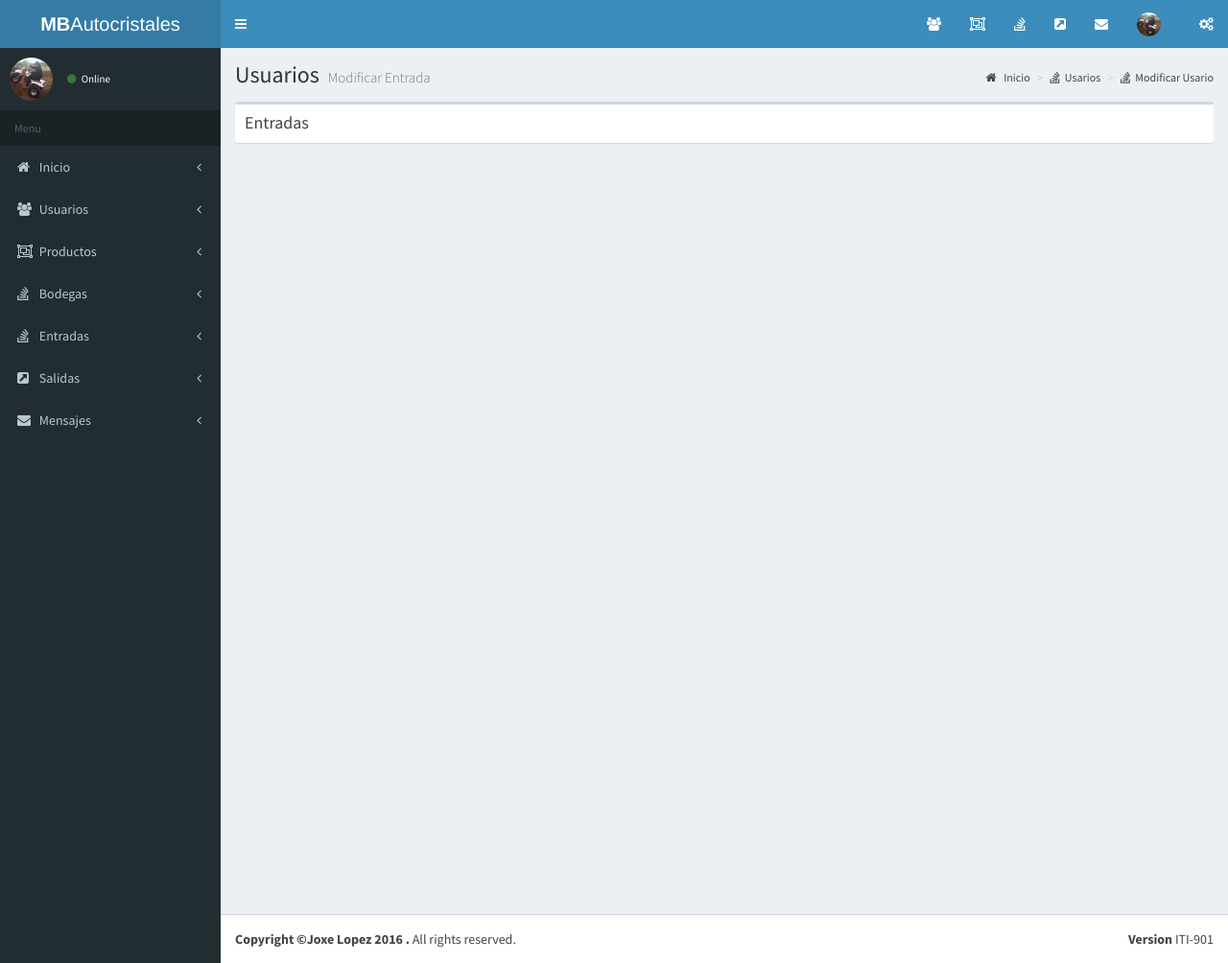
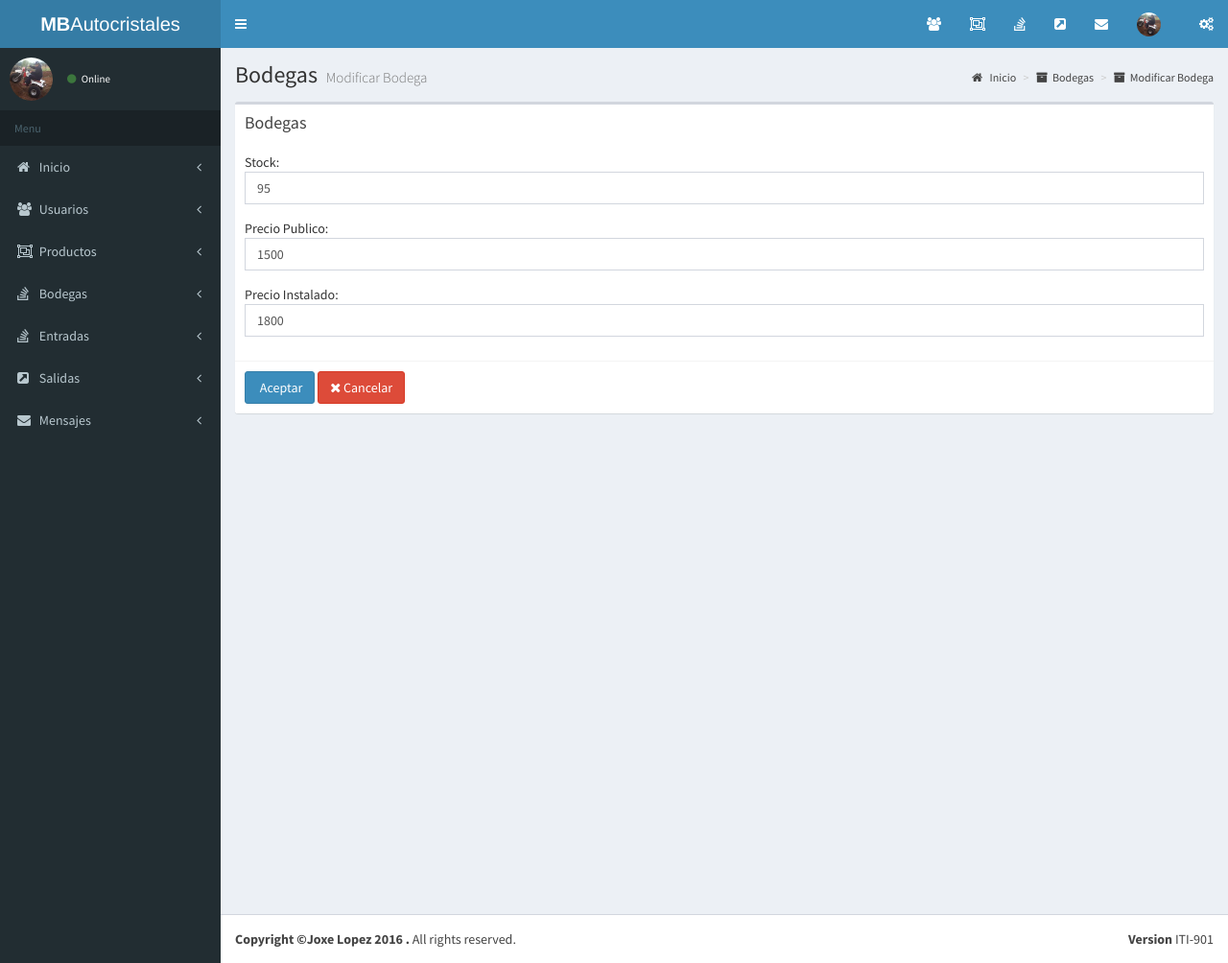
Before and after one commit to MBautrocristales/DAW, a CodeIgniter app: page /MBAWA_001/index.php/bodega/formUpBodega/1 in a window 1280 px wide; the page is wider, and only the part inside the window is pictured. Shown: that part at 96% size. Run offline with CodeIgniter, Linux system fonts and the light colour scheme; data comes from the database, SQL or seed files in the repository; data that the repository does not hold is empty.

Commit message:
Correccion modulo bodega

```diff
--- a/application/controllers/Bodega.php
+++ b/application/controllers/Bodega.php
@@ -30,23 +30,23 @@ class Bodega extends CI_Controller {
     }
 
     public function addBodega() {
-        $feche = $this->input->post('FechaE');
-        $cane = $this->input->post('CantidadE');
-        $idb = $this->input->post('idBodega');
+        $stock = $this->input->post('Stock');
+        $preP = $this->input->post('P_Publico');
+        $preI = $this->input->post('P_Instalado');
 
-        $this->Bodega_model->addBodega($feche, $cane, $idb);
+        $this->Bodega_model->addBodega($stock, $preP, $preI);
 
         redirect('Bodega/getBodega');
     }
 
     public function upBodega() {
         $i = $this->input->post('id');
-        $feche = $this->input->post('FechaE');
-        $cane = $this->input->post('CantidadE');
-        $idb = $this->input->post('idBodega');
+        $stock = $this->input->post('Stock');
+        $preP = $this->input->post('P_Publico');
+        $preI = $this->input->post('P_Instalado');
 
 
-        $this->Bodega_model->upBodega($i, $feche, $cane, $idb);
+        $this->Bodega_model->upBodega($i, $stock, $preP, $preI);
 
         redirect('Bodega/getBodega');
     }
--- a/application/views/admin/bodegas/bodega.php
+++ b/application/views/admin/bodegas/bodega.php
@@ -44,9 +44,9 @@
                                             echo "<td>" . $bo->Stock . "</td>";
                                             echo "<td>" . $bo->P_Publico . "</td>";
                                             echo "<td>" . $bo->P_Instalado . "</td>";
-                                            echo "<td><a href='formUpEntrada/$bo->idBodega'>" . "<spam class='hidden-xs'>Modificar</spam>" . "<spam class='visible-xs glyphicon glyphicon-pencil'></spam>" . "</a></td>";
-                                            echo "<td class='hidden-xs'><a href='delEntrada/$bo->idBodega'>Borrar</a></td>";
-                                            echo "<td class='visible-xs'><a href='delEntrada/$bo->idBodega'><spam class='glyphicon glyphicon-trash'></spam</a></td>";
+                                            echo "<td><a href='formUpBodega/$bo->idBodega'>" . "<spam class='hidden-xs'>Modificar</spam>" . "<spam class='visible-xs glyphicon glyphicon-pencil'></spam>" . "</a></td>";
+                                            echo "<td class='hidden-xs'><a href='delBodega/$bo->idBodega'>Borrar</a></td>";
+                                            echo "<td class='visible-xs'><a href='delBodega/$bo->idBodega'><spam class='glyphicon glyphicon-trash'></spam</a></td>";
                                         }
                                     } else {
                                         echo 'Sin registro a mostrar';
--- a/application/views/admin/bodegas/formUpBodega.php
+++ b/application/views/admin/bodegas/formUpBodega.php
@@ -3,13 +3,13 @@
     <!-- Content Header (Page header) -->
     <section class="content-header">
         <h1>
-            Usuarios
-            <small>Modificar Entrada</small>
+            Bodegas
+            <small>Modificar Bodega</small>
         </h1>
         <ol class="breadcrumb">
             <li><a href="<?php echo base_url(); ?>index.php/Usuario/logueado"><i class="fa fa-home"></i> Inicio</a></li>
-            <li><a href="<?php echo base_url(); ?>index.php/Entrada/getEntrada"><i class="fa fa-stack-overflow"></i>Usarios</a></li>
-            <li><a href="<?php echo base_url(); ?>index.php/Entrada/formUpEntrada"><i class="fa fa-stack-overflow"></i>Modificar Usario</a></li>
+            <li><a href="<?php echo base_url(); ?>index.php/Bodega/getBodega"><i class="fa fa-archive"></i>Bodegas</a></li>
+            <li><a href="<?php echo base_url(); ?>index.php/Bodega/formUpBodega"><i class="fa fa-archive"></i>Modificar Bodega</a></li>
         </ol>
     </section>
     <!-- Main content -->
@@ -18,34 +18,32 @@
             <div class="col-xs-12">
                 <div class="box">
                     <div class="box-header">
-                        <h3 class="box-title">Entradas</h3>
+                        <h3 class="box-title">Bodegas</h3>
                     </div><!-- /.box-header -->
                     <!-- form start -->
 
-                    <?php echo form_open('Entrada/upEntrada'); ?>
-                    <?php foreach ($entrada as $en){?>
+                    <?php echo form_open('Bodega/upBodega'); ?>
+                    <?php foreach ($bodega as $bo){?>
                     <div class="box-body">
-                        <input type="hidden" name="id" value="<?php echo $en->idEntrada;?>">
+                        <input type="hidden" name="id" value="<?php echo $bo->idBodega;?>">
                         <div class="form-group">
-                            Fecha:
+                            Stock:
                             <div class="form-group has-feedback">
-                                <input type="date" required="" class="form-control" name="FechaE" value="<?php echo $en->FechaE;?>" placeholder="Nombre">
+                                <input type="number" required="" class="form-control" name="Stock" value="<?php echo $bo->Stock;?>" placeholder="Stock">
 
                             </div>
                         </div>
                         <div class="form-group">
-                            Cantidad:
+                            Precio Publico:
                             <div class="form-group has-feedback">
-                                <input type="number" required="" class="form-control" name="CantidadE" value="<?php echo $en->CantidadE;?>" placeholder="Apellido Paterno">
-
+                                <input type="number" required="" class="form-control" name="P_Publico" value="<?php echo $bo->P_Publico;?>" placeholder="Precio Publico">
                             </div>
                         </div>
                         <div class="form-group">
-                            Bodega:
-                            <select name="idBodega" class="form-control select2" style="width: 100%;">
-                                <option value="1" selected="">1</option>
-                                <option value="2">2</option>
-                            </select>
+                            Precio Instalado:
+                            <div class="form-group has-feedback">
+                                <input type="number" required="" class="form-control" name="P_Instalado" value="<?php echo $bo->P_Instalado;?>" placeholder="Precio Instalado">
+                            </div>
                         </div>
                     </div><!-- /.box-body -->
 
--- a/application/views/admin/entradas/formEntrada.php
+++ b/application/views/admin/entradas/formEntrada.php
@@ -3,7 +3,7 @@
     <!-- Content Header (Page header) -->
     <section class="content-header">
         <h1>
-            Usuarios
+            Entradas
             <small>Nueva Entrada</small>
         </h1>
         <ol class="breadcrumb">
```
Also changed, not shown: application/views/admin/bodegas/formBodega.php (+15 -21 lines), application/views/admin/salidas/formSalida.php (+7 -7 lines).
